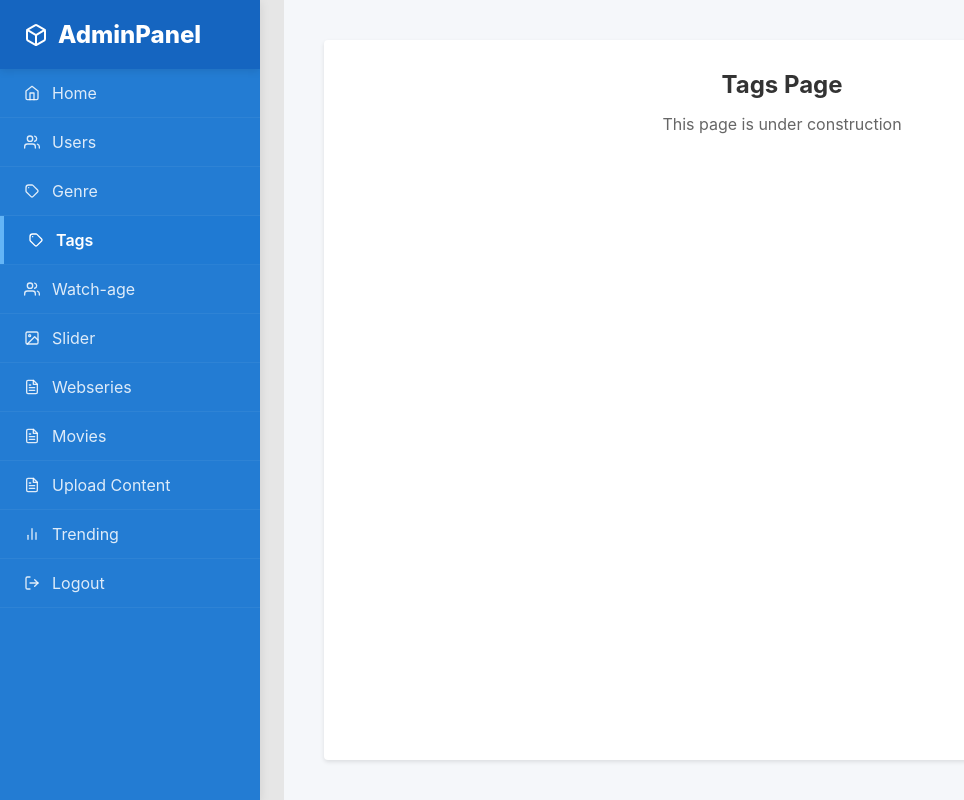
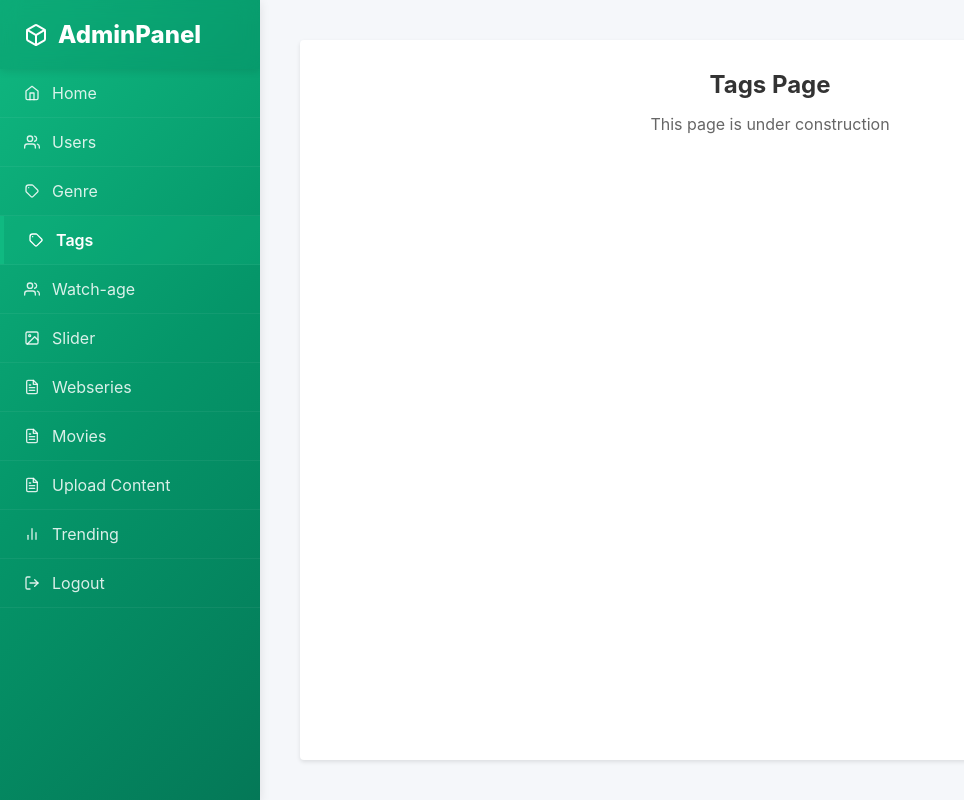
Before and after one commit to Jaydeep-sardar/sm_ap, a React (Create React App) app: page /tags in a window 1280 px wide. Shown: the whole page, without its empty margins (0-964 px from the left). Built offline with nearby package versions, Linux system fonts and the light colour scheme; the HTML template or start-up script is replaced by a standard one.

Commit message:
Fixed navbar with theme-based golden/emerald colors and made it fixed and scrollable

```diff
--- a/src/components/Dashboard/Dashboard.js
+++ b/src/components/Dashboard/Dashboard.js
@@ -25,18 +25,21 @@ const DashboardContainer = styled.div`
 
 const Sidebar = styled.div`
   width: 100%;
-  background: rgba(25, 118, 210, 0.95);
+  background: ${props => props.theme === 'golden'
+    ? 'linear-gradient(135deg, #FFD700, #FFA500, #FF8C00)'
+    : 'linear-gradient(135deg, #10B981, #059669, #047857)'};
   padding: 0;
   height: auto;
   z-index: 100;
   box-shadow: 0 2px 10px rgba(0, 0, 0, 0.1);
+  position: fixed;
+  top: 0;
+  left: 0;
 
   @media (min-width: 768px) {
     width: 260px;
-    margin-right: 24px;
     height: 100vh;
-    position: sticky;
-    top: 0;
+    position: fixed;
     overflow-y: auto;
     -webkit-overflow-scrolling: touch;
 
@@ -65,10 +68,13 @@ const Logo = styled.div`
   align-items: center;
   justify-content: space-between;
   gap: 10px;
-  background: ${props => props.theme === 'golden' ? '#1565C0' : '#1565C0'};
+  background: ${props => props.theme === 'golden'
+    ? 'rgba(255, 140, 0, 0.2)'
+    : 'rgba(4, 120, 87, 0.2)'};
   box-shadow: 0 2px 8px rgba(0, 0, 0, 0.1);
   position: relative;
   z-index: 101;
+  backdrop-filter: blur(10px);
 
   @media (min-width: 768px) {
     font-size: 24px;
@@ -106,7 +112,7 @@ const MenuToggle = styled.button`
 const NavMenu = styled.div`
   display: ${props => props.isOpen ? 'flex' : 'none'};
   flex-direction: column;
-  max-height: ${props => props.isOpen ? '80vh' : '0'};
+  max-height: ${props => props.isOpen ? 'calc(100vh - 60px)' : '0'};
   overflow-y: auto;
   -webkit-overflow-scrolling: touch;
   transition: max-height 0.3s ease;
@@ -128,6 +134,7 @@ const NavMenu = styled.div`
   @media (min-width: 768px) {
     display: flex;
     max-height: calc(100vh - 80px);
+    overflow-y: auto;
   }
 `;
 
@@ -150,7 +157,7 @@ const NavItem = styled(NavLink)`
     top: 0;
     height: 100%;
     width: 0;
-    background: #64B5F6;
+    background: ${props => props.theme === 'golden' ? '#FFD700' : '#10B981'};
     transition: width 0.2s ease;
   }
   font-size: 14px;
@@ -160,13 +167,15 @@ const NavItem = styled(NavLink)`
   }
 
   &.active {
-    background: rgba(25, 118, 210, 0.3);
+    background: ${props => props.theme === 'golden'
+      ? 'rgba(255, 215, 0, 0.2)'
+      : 'rgba(16, 185, 129, 0.2)'};
     color: white;
     font-weight: 600;
 
     &::before {
       width: 4px;
-      background: #64B5F6;
+      background: ${props => props.theme === 'golden' ? '#FFD700' : '#10B981'};
     }
   }
 
@@ -192,8 +201,9 @@ const MainContent = styled.div`
   padding: 10px;
   overflow-y: auto;
   -webkit-overflow-scrolling: touch;
-  min-height: 100%;
+  min-height: 100vh;
   position: relative;
+  margin-top: 60px; /* Account for fixed navbar on mobile */
 
   /* Customize scrollbar */
   &::-webkit-scrollbar {
@@ -212,6 +222,8 @@ const MainContent = styled.div`
 
   @media (min-width: 768px) {
     padding: 20px;
+    margin-left: 260px; /* Account for fixed sidebar */
+    margin-top: 0;
     min-height: 100vh;
   }
 `;
```
